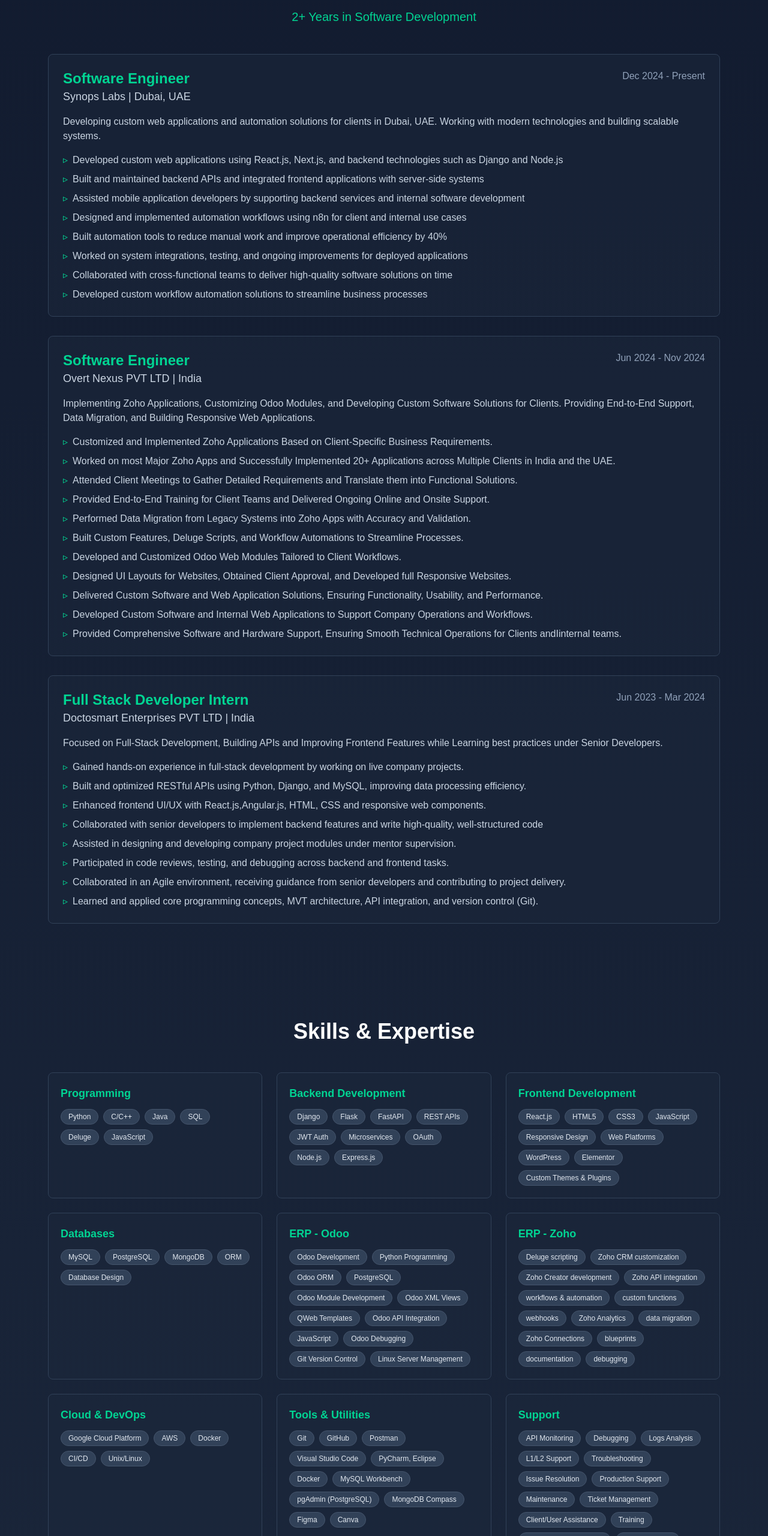
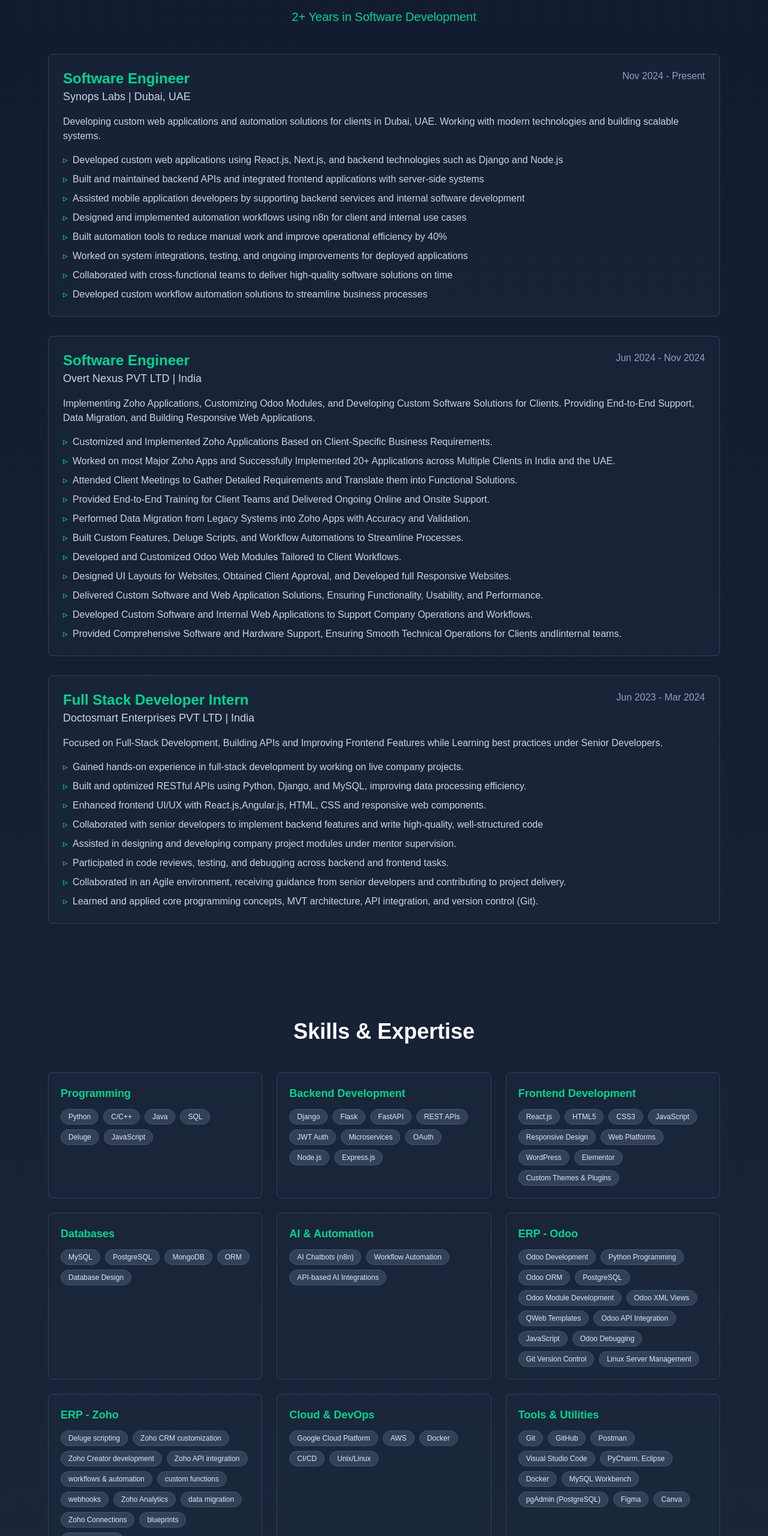
Before and after one commit to mhdasif123/Personal-Portfolio, a Next.js app: page / in a window 1280 px wide. Shown: the part 1425-3986 px from the top of the page at 60% size. Built offline with nearby package versions, Linux system fonts and the light colour scheme.

Commit message:
updated skill section

```diff
--- a/components/Experience.tsx
+++ b/components/Experience.tsx
@@ -2,7 +2,7 @@ const experiences = [
   {
     role: 'Software Engineer',
     company: 'Synops Labs | Dubai, UAE',
-    period: 'Dec 2024 - Present',
+    period: 'Nov 2024 - Present',
     description: 'Developing custom web applications and automation solutions for clients in Dubai, UAE. Working with modern technologies and building scalable systems.',
     achievements: [
       'Developed custom web applications using React.js, Next.js, and backend technologies such as Django and Node.js',
--- a/components/Skills.tsx
+++ b/components/Skills.tsx
@@ -16,12 +16,16 @@ const skillCategories = [
     skills: ['MySQL', 'PostgreSQL', 'MongoDB', 'ORM', 'Database Design']
   },
   {
+    title: 'AI & Automation',
+    skills: ['AI Chatbots (n8n)', 'Workflow Automation', 'API-based AI Integrations']
+  },
+  {
     title: 'ERP - Odoo',
     skills: ['Odoo Development', 'Python Programming', 'Odoo ORM', 'PostgreSQL', 'Odoo Module Development', 'Odoo XML Views', 'QWeb Templates', 'Odoo API Integration', 'JavaScript', 'Odoo Debugging', 'Git Version Control', 'Linux Server Management']
   },
   {
     title: 'ERP - Zoho',
-    skills: ['Deluge scripting', 'Zoho CRM customization', 'Zoho Creator development', 'Zoho API integration', 'workflows & automation', 'custom functions', 'webhooks', 'Zoho Analytics', 'data migration', 'Zoho Connections', 'blueprints', 'documentation', 'debugging']
+    skills: ['Deluge scripting', 'Zoho CRM customization', 'Zoho Creator development', 'Zoho API integration', 'workflows & automation', 'custom functions', 'webhooks', 'Zoho Analytics', 'data migration', 'Zoho Connections', 'blueprints', 'documentation']
   },
   {
     title: 'Cloud & DevOps',
@@ -29,11 +33,11 @@ const skillCategories = [
   },
   {
     title: 'Tools & Utilities',
-    skills: ['Git', 'GitHub', 'Postman', 'Visual Studio Code', 'PyCharm, Eclipse', 'Docker', 'MySQL Workbench', 'pgAdmin (PostgreSQL)', 'MongoDB Compass', 'Figma', 'Canva']
+    skills: ['Git', 'GitHub', 'Postman', 'Visual Studio Code', 'PyCharm, Eclipse', 'Docker', 'MySQL Workbench', 'pgAdmin (PostgreSQL)', 'Figma', 'Canva']
   },
   {
     title: 'Support',
-    skills: ['API Monitoring', 'Debugging', 'Logs Analysis', 'L1/L2 Support', 'Troubleshooting', 'Issue Resolution', 'Production Support', 'Maintenance', 'Ticket Management', 'Client/User Assistance', 'Training', 'Performance Monitoring', 'Alerts Handling', 'Problem Analysis', 'Root Cause Identification']
+    skills: ['API Monitoring', 'Debugging', 'Logs Analysis', 'L1/L2 Support', 'Troubleshooting', 'Issue Resolution', 'Production Support', 'Maintenance', 'Ticket Management', 'Client/User Assistance', 'Training', 'Performance Monitoring', 'Problem Analysis', 'Root Cause Identification']
   },
   {
     title: 'Current Exploring',
```
